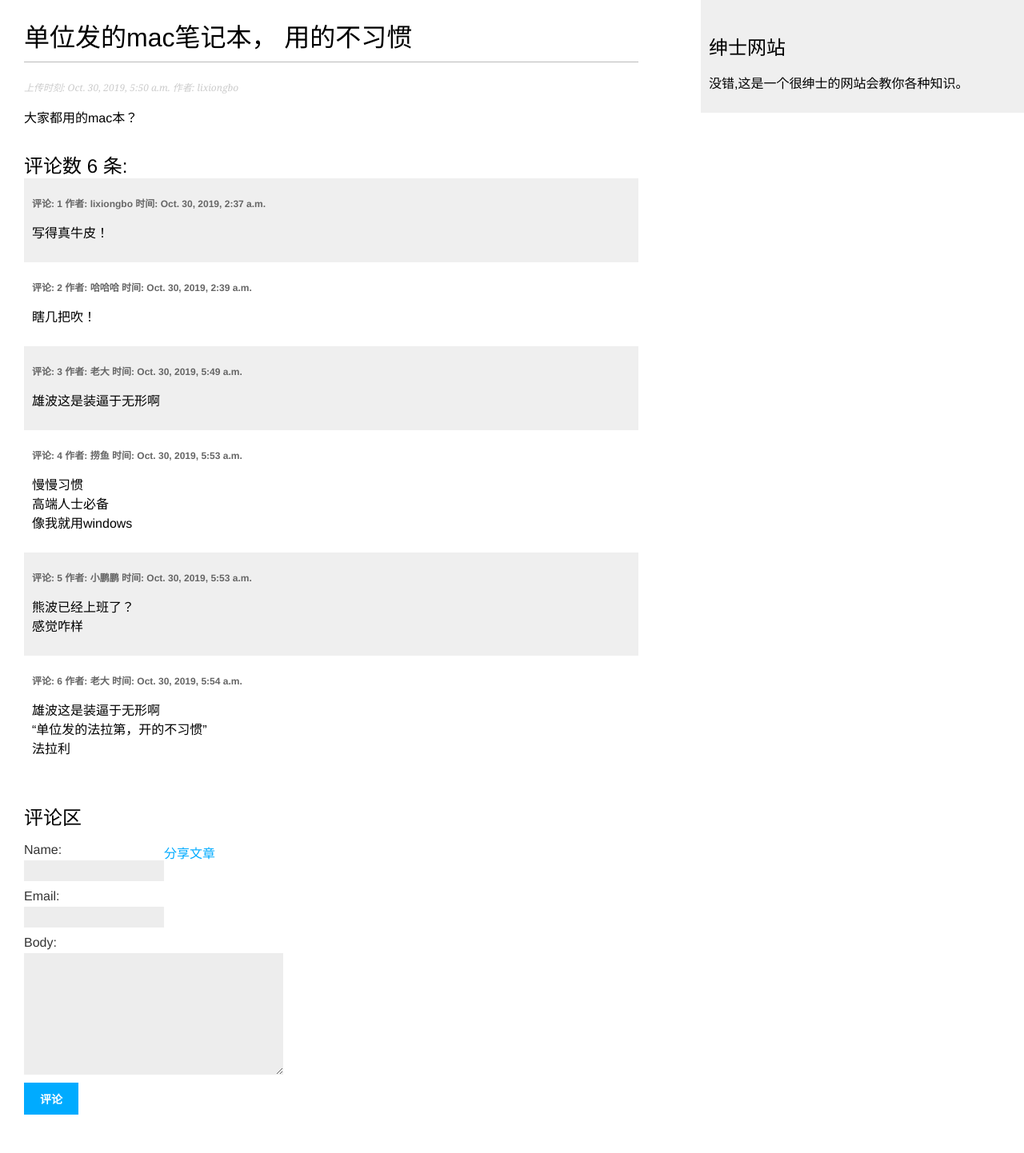
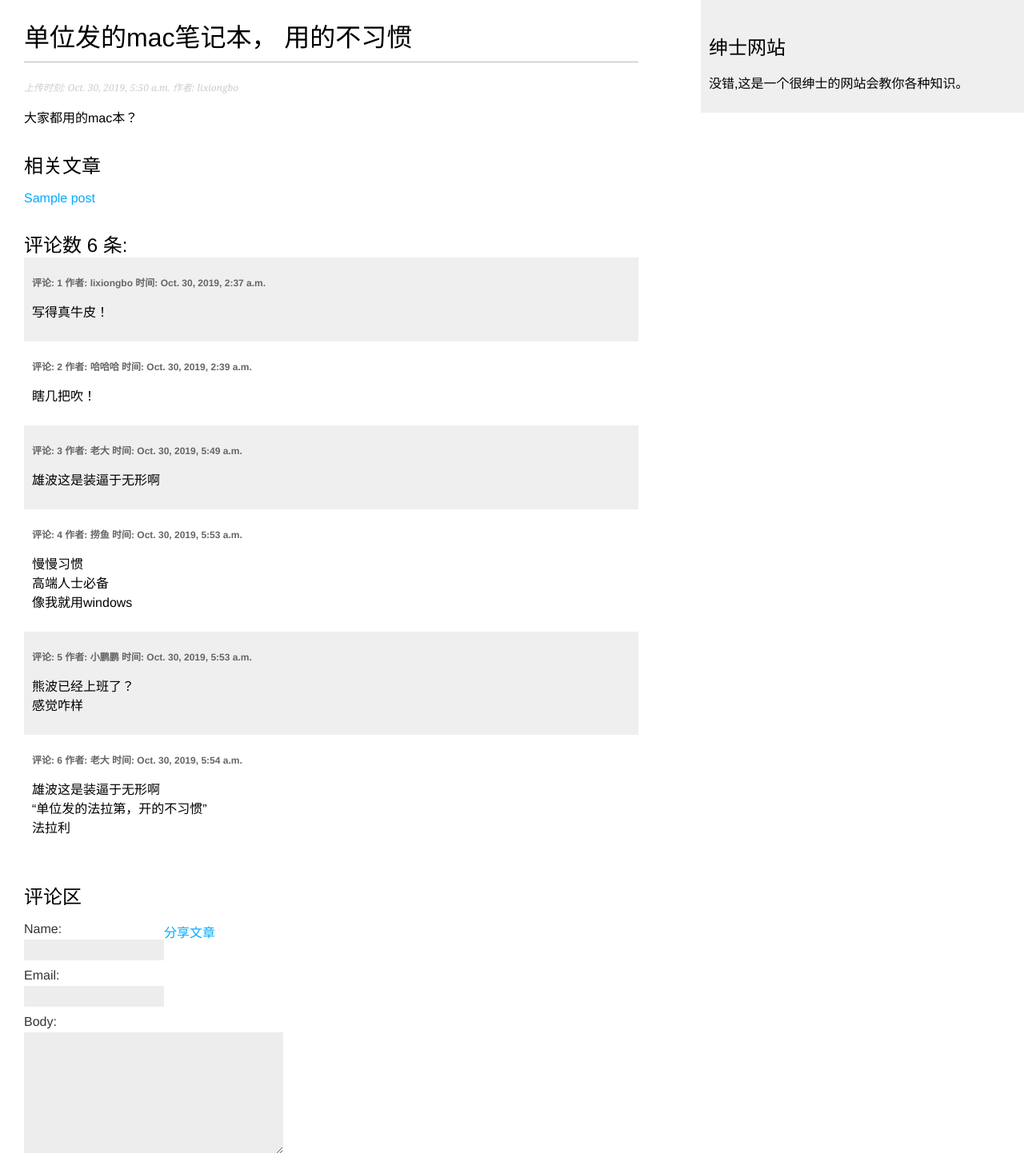
Before and after one commit to englishyj/mysite, a Django app: template blog/templates/blog/post/detail.html in a window 1280 px wide. Shown: the top 1442 px of the page at 80% size. Before the commit the page ends 1394 px from the top, so only its background shows below. Run offline with Django 3.2, Linux system fonts and the light colour scheme; data comes from the database, SQL or seed files in the repository; both versions use the stored data as it was after the commit; the template is opened without the code that fills it: values that come from a table or form of the project are taken from there, most other values are stand-ins (such as "Sample title", 1, 10 or a date in 2020); parts of the project's set-up code (start-up, migrations or seed data) failed here and were passed over.

Commit message:
update20191030

```diff
--- a/blog/templates/blog/post/detail.html
+++ b/blog/templates/blog/post/detail.html
@@ -9,6 +9,14 @@
     </p>
     {{ posts.body|linebreaks }}
     <p>
+    <h2>相关文章</h2>
+    {% for post in similar_posts %}
+        <p>
+        <a href="{{ post.get_absolute_url }}">{{ post.title }}</a>
+        </p>
+    {% empty %}
+        未找到相似的文件。
+    {% endfor %}
     {% with comments.count as total_comments %}
     <h2>
         评论数 {{ total_comments }} 条:
```
Also changed, not shown: blog/views.py (+7 -1 lines), db.sqlite3.
